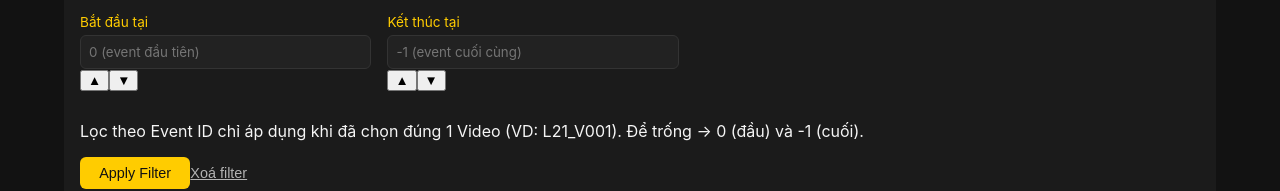
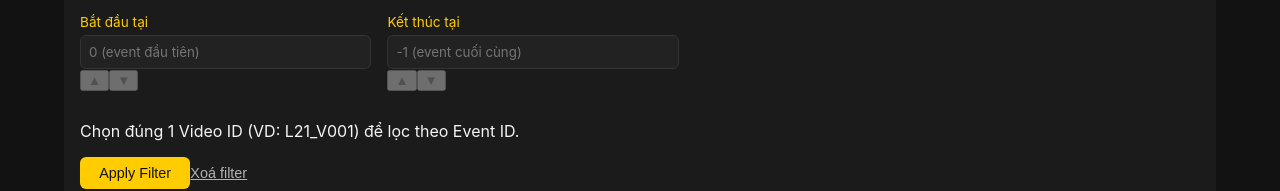
Before and after one commit to ThuyHaLE/FrameFinderLE, a React (Vite) app in the folder sceneseek-frontend/: page / in a window 1280 px wide. Both pictures are taken after a click on the button "Event". Shown: the part 298-489 px from the top of the page. Built offline with nearby package versions, Linux system fonts and the light colour scheme; no server answers.

Commit message:
update UI (React ver.)

```diff
--- a/sceneseek-frontend/src/api/client.js
+++ b/sceneseek-frontend/src/api/client.js
@@ -231,7 +231,7 @@ export async function fetchKeyframes({ page = 1, perPage = 50, videoId = "", tim
  * Browse events (transcript-segmented) by video_ID (Event page).
  * Tries /api/events; falls back to a mock pool grouped like a real event list.
  */
-export async function fetchEvents({ page = 1, perPage = 50, videoId = "", eventIdStart = "", eventIdEnd = "" }) {
+export async function fetchEvents({ page = 1, perPage = 20, videoId = "", eventIdStart = "", eventIdEnd = "" }) {
   const params = new URLSearchParams({
     page,
     perPage,
--- a/sceneseek-frontend/src/pages/EventPage.jsx
+++ b/sceneseek-frontend/src/pages/EventPage.jsx
@@ -28,8 +28,9 @@ const EXACT_VIDEO_ID_RE = /^L\d+_V\d+$/;
 // has to be derived from currently loaded data.
 // ---------------------------------------------------------------------------
 
-function EventIdInput({ id, label, value, onChange, fallback, placeholder }) {
+function EventIdInput({ id, label, value, onChange, fallback, placeholder, disabled = false }) {
   function shift(delta) {
+    if (disabled) return;
     const trimmed = value.trim();
     const base = trimmed === "" ? fallback : parseInt(trimmed, 10);
     const startFrom = isNaN(base) ? fallback : base;
@@ -37,6 +38,7 @@ function EventIdInput({ id, label, value, onChange, fallback, placeholder }) {
   }
 
   function handleChange(e) {
+    if (disabled) return;
     const val = e.target.value;
     // allow empty (-> uses fallback), optional leading '-', digits only
     if (val === "" || /^-?\d*$/.test(val)) {
@@ -45,7 +47,7 @@ function EventIdInput({ id, label, value, onChange, fallback, placeholder }) {
   }
 
   return (
-    <div className="ss-form-group ss-form-group--inline">
+    <div className={`ss-form-group ss-form-group--inline${disabled ? " ss-form-group--disabled" : ""}`}>
       <label htmlFor={id}>{label}</label>
       <div className="ss-timestamp-row">
         <input
@@ -57,9 +59,10 @@ function EventIdInput({ id, label, value, onChange, fallback, placeholder }) {
           onChange={handleChange}
           autoComplete="off"
           spellCheck={false}
+          disabled={disabled}
         />
-        <button type="button" className="ss-ts-btn" onClick={() => shift(1)} title="+1">▲</button>
-        <button type="button" className="ss-ts-btn" onClick={() => shift(-1)} title="-1">▼</button>
+        <button type="button" className="ss-ts-btn" onClick={() => shift(1)} title="+1" disabled={disabled}>▲</button>
+        <button type="button" className="ss-ts-btn" onClick={() => shift(-1)} title="-1" disabled={disabled}>▼</button>
       </div>
     </div>
   );
@@ -169,6 +172,15 @@ export default function EventPage() {
 
   const [lOptions, setLOptions] = useState(FALLBACK_L_OPTIONS);
 
+  const isExactVideo = EXACT_VIDEO_ID_RE.test(videoId.trim());
+
+  useEffect(() => {
+    if (!isExactVideo && (eventIdStart || eventIdEnd)) {
+      setEventIdStart("");
+      setEventIdEnd("");
+    }
+  }, [isExactVideo]); // eslint-disable-line react-hooks/exhaustive-deps
+
   useEffect(() => {
     let cancelled = false;
     fetch("/api/videos/l-options")
@@ -222,7 +234,7 @@ export default function EventPage() {
     try {
       const res = await fetchEvents({
         page: targetPage,
-        perPage: 50,
+        perPage: 20,
         videoId: filters.videoId.trim(),
         eventIdStart: filters.eventIdStart.trim(),
         eventIdEnd: filters.eventIdEnd.trim(),
@@ -281,6 +293,7 @@ export default function EventPage() {
             onChange={setEventIdStart}
             fallback={0}
             placeholder="0 (event đầu tiên)"
+            disabled={!isExactVideo}
           />
           <EventIdInput
             id="event_id_end"
@@ -289,12 +302,14 @@ export default function EventPage() {
             onChange={setEventIdEnd}
             fallback={-1}
             placeholder="-1 (event cuối cùng)"
+            disabled={!isExactVideo}
           />
         </div>
 
         <p className="ss-form-hint">
-          Lọc theo Event ID chỉ áp dụng khi đã chọn đúng 1 Video (VD: L21_V001).
-          {" "}Để trống → 0 (đầu) và -1 (cuối).
+          {isExactVideo
+            ? "Để trống → 0 (đầu) và -1 (cuối)."
+            : "Chọn đúng 1 Video ID (VD: L21_V001) để lọc theo Event ID."}
         </p>
 
         {filterError && <p className="ss-form-error">{filterError}</p>}
```
Also changed, not shown: sceneseek-frontend/src/components/common/EventIdInput.jsx (deleted, +0 -34 lines).
